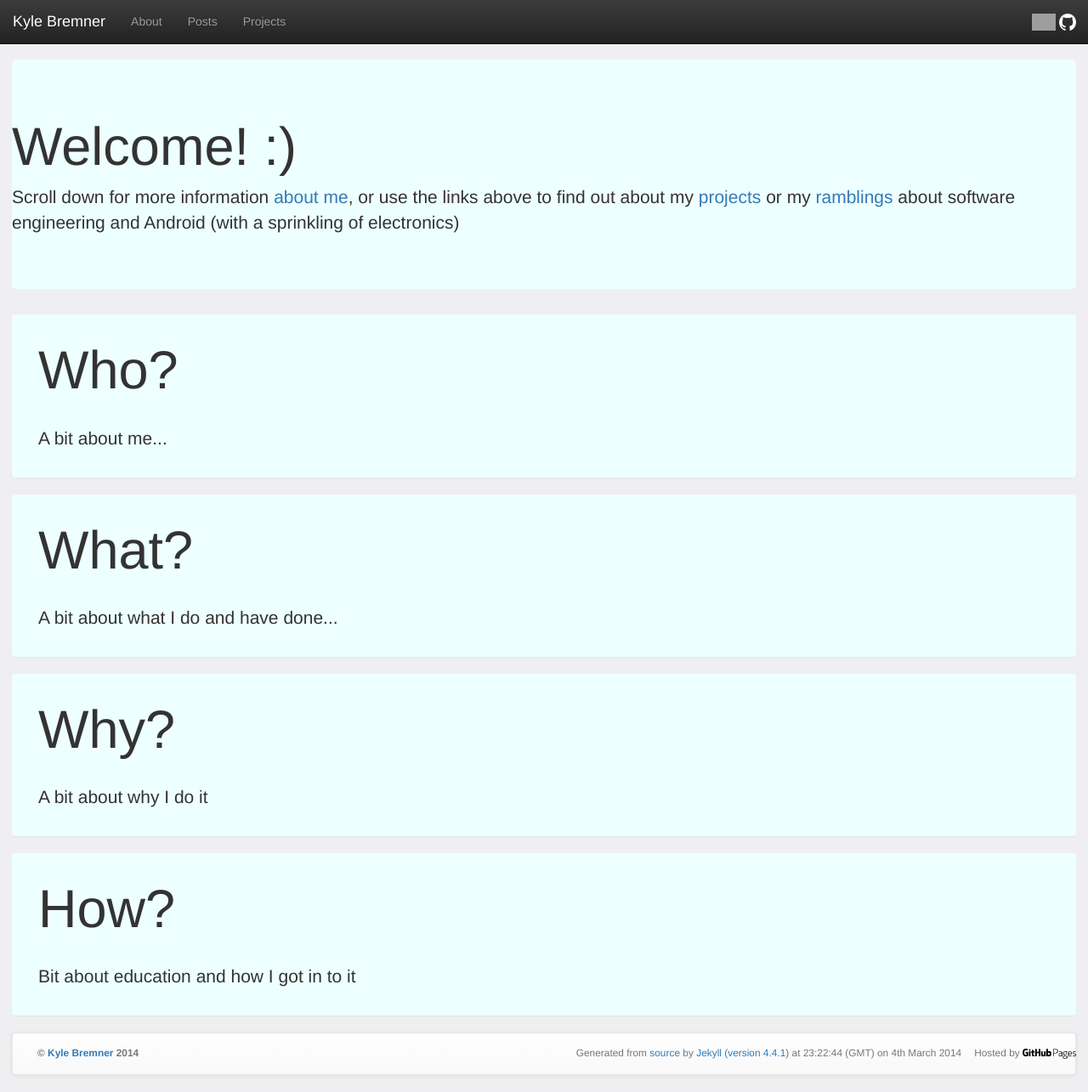
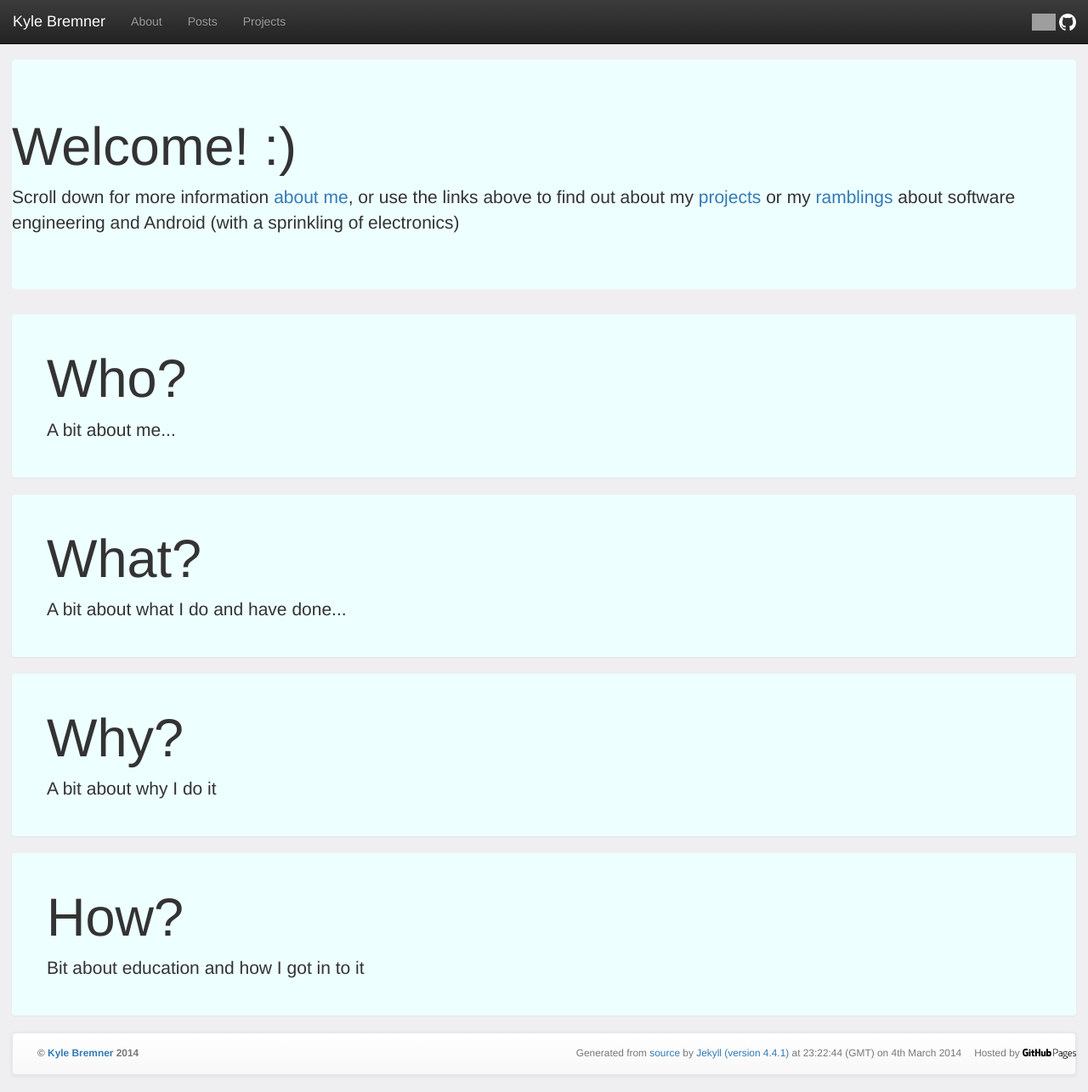
Before and after one commit to kbremner/kbremner.github.io, a Jekyll site: the page built from index.html, in a window 1280 px wide and 1285 px high. Shown: the whole window at 85% size. Built offline with Jekyll 4.4.1, drawn with Linux system fonts in a browser that asks for light colours; nearby versions of some CDN libraries; Markdown is read by kramdown in place of the engine named in the settings; a script that is not in the unit is left out; grey boxes are pictures that could not be loaded.

Commit message:
Updated site.css

```diff
--- a/css/site.css
+++ b/css/site.css
@@ -87,15 +87,16 @@ a:hover {
 }
 
 .about-section {
+  	padding: 30px;
 	background-color: #EFF;
 }
 
 .about-section h1 {
-  	margin: 30px;
+  	margin: 10px;
 	font-size: 63px;
 }
 
 .about-section p {
-  	margin: 30px;
+  	margin: 10px;
 	font-size: 21px;
 }
```
